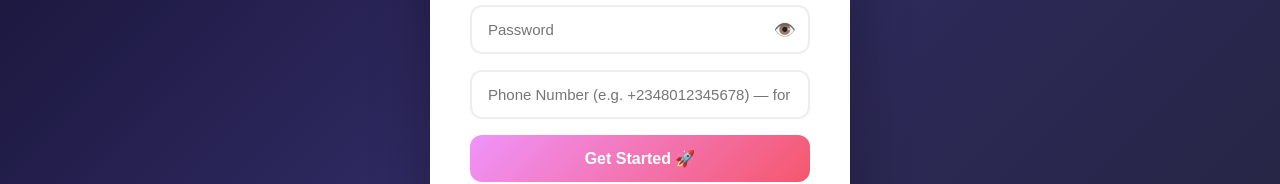
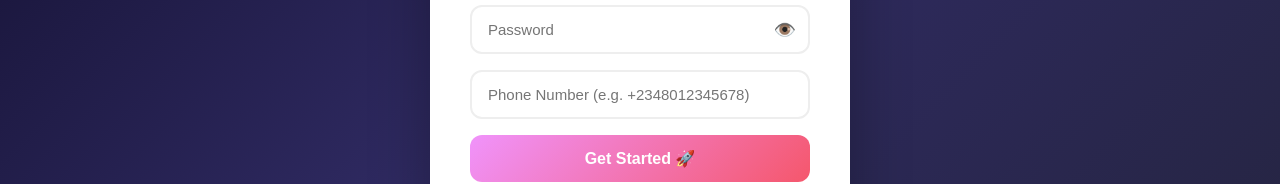
Before and after one commit to DevA100/Beproductive-, a React app in the folder frontend/: page /signup in a window 1280 px wide. Shown: the part 413-597 px from the top of the page. Built offline with nearby package versions, Linux system fonts and the light colour scheme; the HTML template or start-up script is replaced by a standard one.

Commit message:
little update

```diff
--- a/frontend/src/pages/Signup.jsx
+++ b/frontend/src/pages/Signup.jsx
@@ -64,7 +64,7 @@ export default function Signup() {
           </div>
           <input
             style={styles.input}
-            placeholder="Phone Number (e.g. +2348012345678) — for WhatsApp"
+            placeholder="Phone Number (e.g. +2348012345678)"
             value={form.phone_number}
             onChange={(e) => setForm({ ...form, phone_number: e.target.value })}
           />
```
